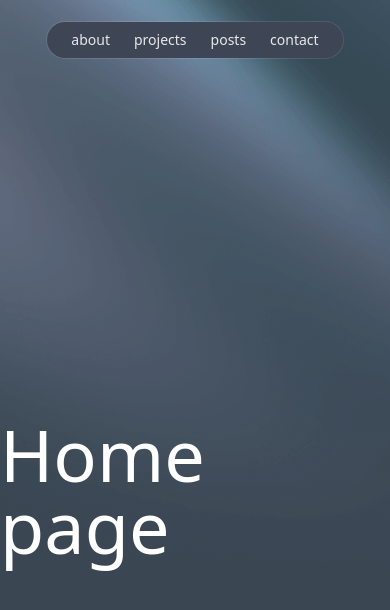
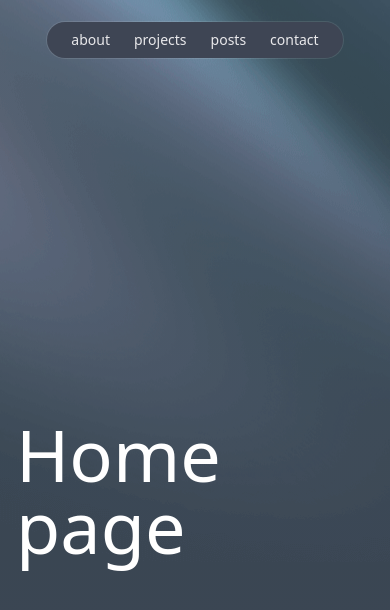
Before and after one commit to camjmoore/cjmooredev, a Next.js app: page / in a window 390 px wide. Shown: the top 610 px of the page. Built offline with nearby package versions, Linux system fonts and the light colour scheme.

Commit message:
styled main responsive layout

```diff
--- a/app/(site)/layout.tsx
+++ b/app/(site)/layout.tsx
@@ -20,7 +20,13 @@ export default function RootLayout({
       <body className="bg-spectrum bg-bottom">
         <Nav />
         <Header />
-        <div>{children}</div>
+        <div className="sm:mt-32 sm:px-8">
+          <div className="mx-auto max-w-7xl lg:px-12">
+            <div className="relative px-4 sm:px-8 lg:px-12">
+              <div className="mx-auto max-w-2xl lg:max-w-5xl">{children}</div>
+            </div>
+          </div>
+        </div>
       </body>
     </html>
   );
```
